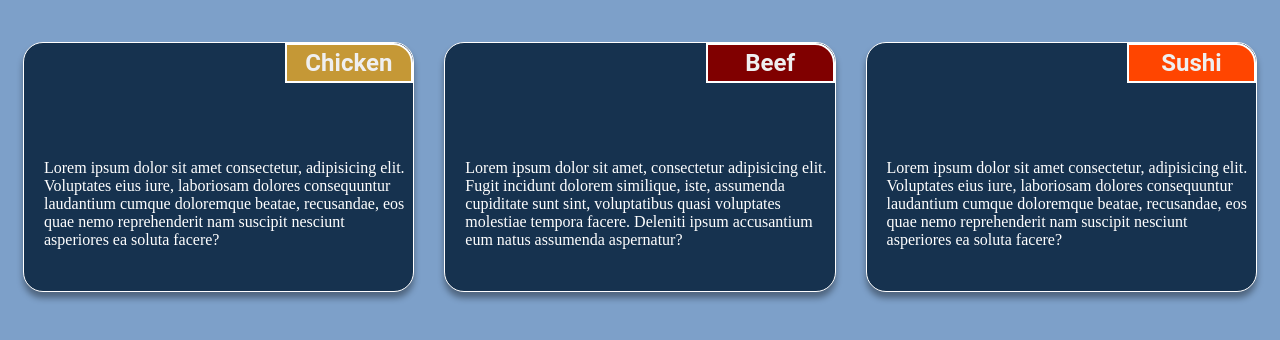
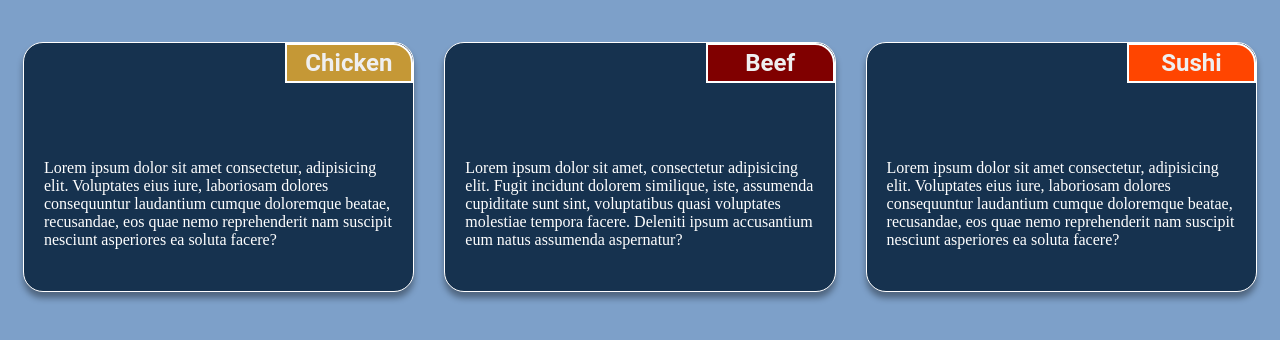
Before and after one commit to real4091/module2-solution, a plain HTML site: page index.html in a window 1280 px wide. Shown: the part 90-430 px from the top of the page. Drawn offline with Linux system fonts and the light colour scheme.

Commit message:
Update style.css

```diff
--- a/style.css
+++ b/style.css
@@ -60,6 +60,8 @@ p{
     font-weight: 500;
     padding-top: 100px;
     padding-left: 20px;
+    padding-right: 20px;
+    Padding-bottom: 20px;
 }
 
 /* Large sizes - Desktop */
```
